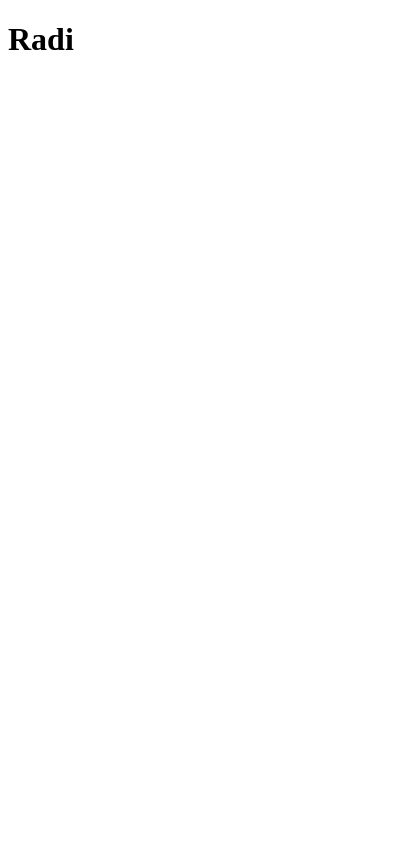
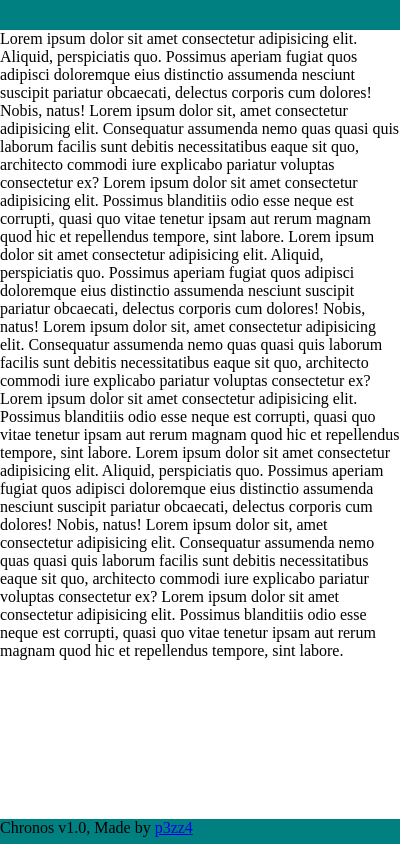
Before and after one commit to tsopeh/Chronos, a browser extension: page popup.html in a window 400 px wide. Drawn offline with Linux system fonts and the light colour scheme.

Commit message:
Popup lorem

```diff
--- a/css/style.css
+++ b/css/style.css
@@ -0,0 +1,33 @@
+*{
+        margin: 0px;
+        padding: 0px;
+}
+
+#container {
+        min-width: 300px;
+        min-height: 400px;
+        max-height: 600px;
+        float: left;
+
+
+}
+
+header{
+        width: 100%;
+        height: 30px;
+        background-color: teal;
+
+}
+
+article{
+        margin-bottom: 25px;
+}
+
+footer{
+        width: 100%;
+        height: 25px;
+        background-color: teal;
+        position: fixed;
+        bottom: 0px;
+        text-decoration: none;
+}
--- a/popup.html
+++ b/popup.html
@@ -5,14 +5,40 @@
 	<meta charset="UTF-8">
 	<meta name="viewport" content="width=device-width, initial-scale=1.0">
 	<meta http-equiv="X-UA-Compatible" content="ie=edge">
+	<link rel="stylesheet" href="./css/style.css">
 	<title>Document</title>
 </head>
 
 <body>
 	<div id="container">
-		<h1>Radi</h1>
+		<header>
 
+		</header>
+		<article>
+			Lorem ipsum dolor sit amet consectetur adipisicing elit. Aliquid, perspiciatis quo. Possimus aperiam fugiat quos adipisci
+			doloremque eius distinctio assumenda nesciunt suscipit pariatur obcaecati, delectus corporis cum dolores! Nobis, natus!
+			Lorem ipsum dolor sit, amet consectetur adipisicing elit. Consequatur assumenda nemo quas quasi quis laborum facilis sunt
+			debitis necessitatibus eaque sit quo, architecto commodi iure explicabo pariatur voluptas consectetur ex? Lorem ipsum
+			dolor sit amet consectetur adipisicing elit. Possimus blanditiis odio esse neque est corrupti, quasi quo vitae tenetur
+			ipsam aut rerum magnam quod hic et repellendus tempore, sint labore. Lorem ipsum dolor sit amet consectetur adipisicing
+			elit. Aliquid, perspiciatis quo. Possimus aperiam fugiat quos adipisci doloremque eius distinctio assumenda nesciunt suscipit
+			pariatur obcaecati, delectus corporis cum dolores! Nobis, natus! Lorem ipsum dolor sit, amet consectetur adipisicing elit.
+			Consequatur assumenda nemo quas quasi quis laborum facilis sunt debitis necessitatibus eaque sit quo, architecto commodi
+			iure explicabo pariatur voluptas consectetur ex? Lorem ipsum dolor sit amet consectetur adipisicing elit. Possimus blanditiis
+			odio esse neque est corrupti, quasi quo vitae tenetur ipsam aut rerum magnam quod hic et repellendus tempore, sint labore.
+			Lorem ipsum dolor sit amet consectetur adipisicing elit. Aliquid, perspiciatis quo. Possimus aperiam fugiat quos adipisci
+			doloremque eius distinctio assumenda nesciunt suscipit pariatur obcaecati, delectus corporis cum dolores! Nobis, natus!
+			Lorem ipsum dolor sit, amet consectetur adipisicing elit. Consequatur assumenda nemo quas quasi quis laborum facilis sunt
+			debitis necessitatibus eaque sit quo, architecto commodi iure explicabo pariatur voluptas consectetur ex? Lorem ipsum
+			dolor sit amet consectetur adipisicing elit. Possimus blanditiis odio esse neque est corrupti, quasi quo vitae tenetur
+			ipsam aut rerum magnam quod hic et repellendus tempore, sint labore.
+		</article>
+		<footer>
+			Chronos v1.0, Made by
+			<a href="#">p3zz4</a>
+		</footer>
 	</div>
+	<script src="./src/popup.js"></script>
 </body>
 
 </html>
--- /dev/null
+++ b/src/popup.js
@@ -0,0 +1 @@
+console.log(window);
--- a/src/timestamp.js
+++ b/src/timestamp.js
@@ -1,7 +1,7 @@
-export class Timestamp {
-        constructor(url, time, dateCreated, note) {
+class Timestamp {
+        constructor(url, currentPlayTime, dateCreated, note) {
                 this.url = url;
-                this.time = time;
+                this.currentPlayTime = currentPlayTime;
                 this.dateCreated = dateCreated;
                 this.note = note;
         }
```
Also changed, not shown: src/background.js (+19 -2 lines), src/content.js (+12 -2 lines), manifest.json.
